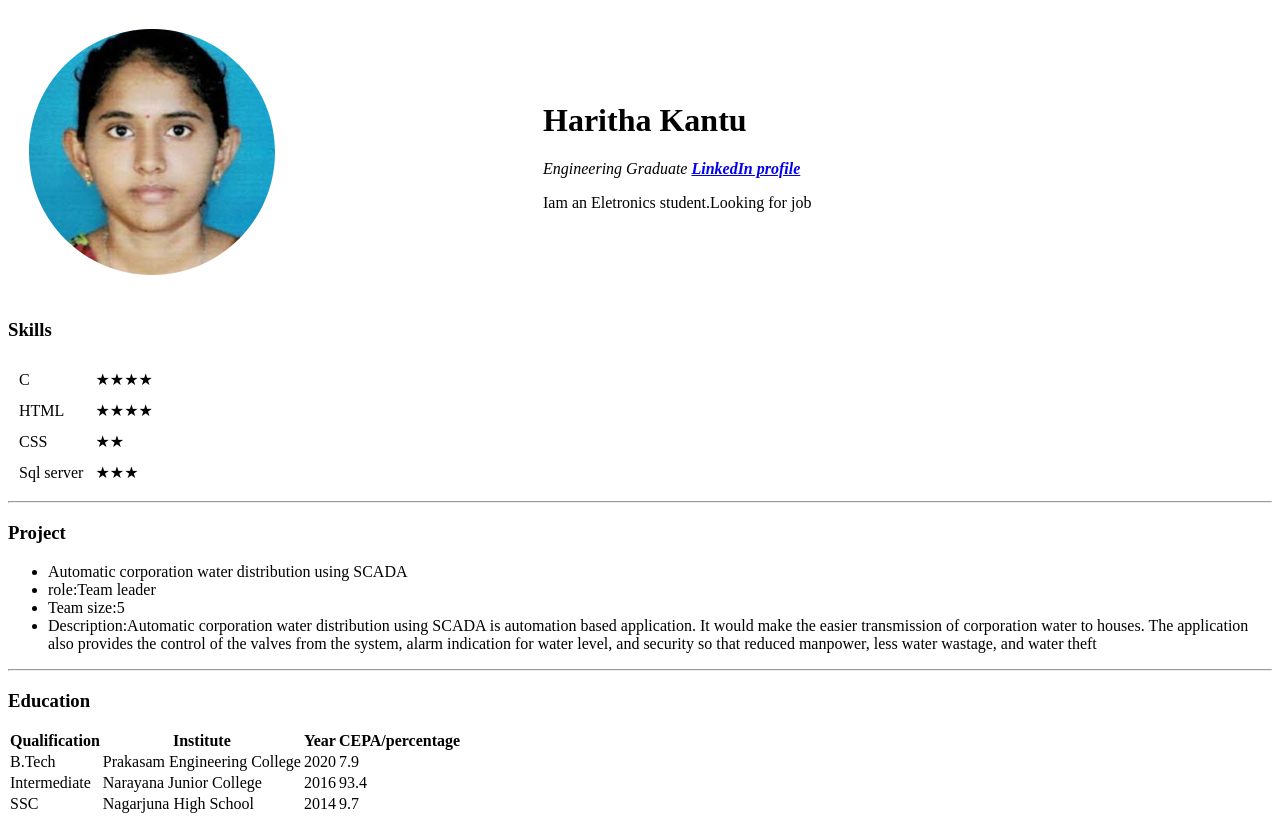
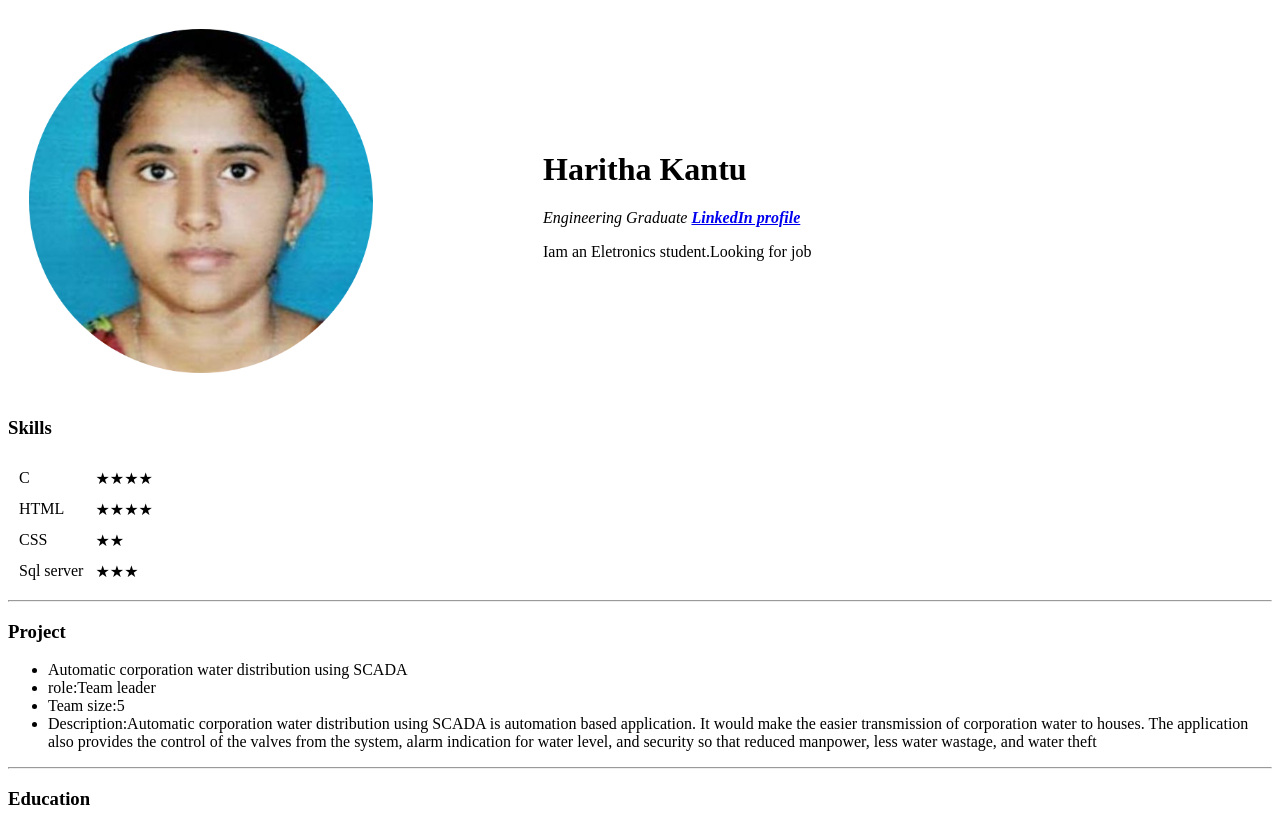
Before and after one commit to HarithaKantu/cv, a plain HTML site: page index.html in a window 1280 px wide. Shown: the top 818 px of the page. Drawn offline with Linux system fonts and the light colour scheme.

Commit message:
Update index.html

```diff
--- a/index.html
+++ b/index.html
@@ -9,7 +9,7 @@
 <body>
     <table cellspacing="20">
         <tr>
-            <td><img src="Haritha kantu photo.png"width="50%"alt="Haritha profile picture"></td>
+            <td><img src="Haritha kantu photo.png"width="70%"alt="Haritha profile picture"></td>
             <td><h1>Haritha Kantu</h1>
               <p><em>Engineering Graduate <strong><a href="https://www.linkedin.com/in/haritha-kantu-038a86179/">LinkedIn profile</a></strong></em></p>
              <p>Iam an Eletronics student.Looking for job </p></td>
```
